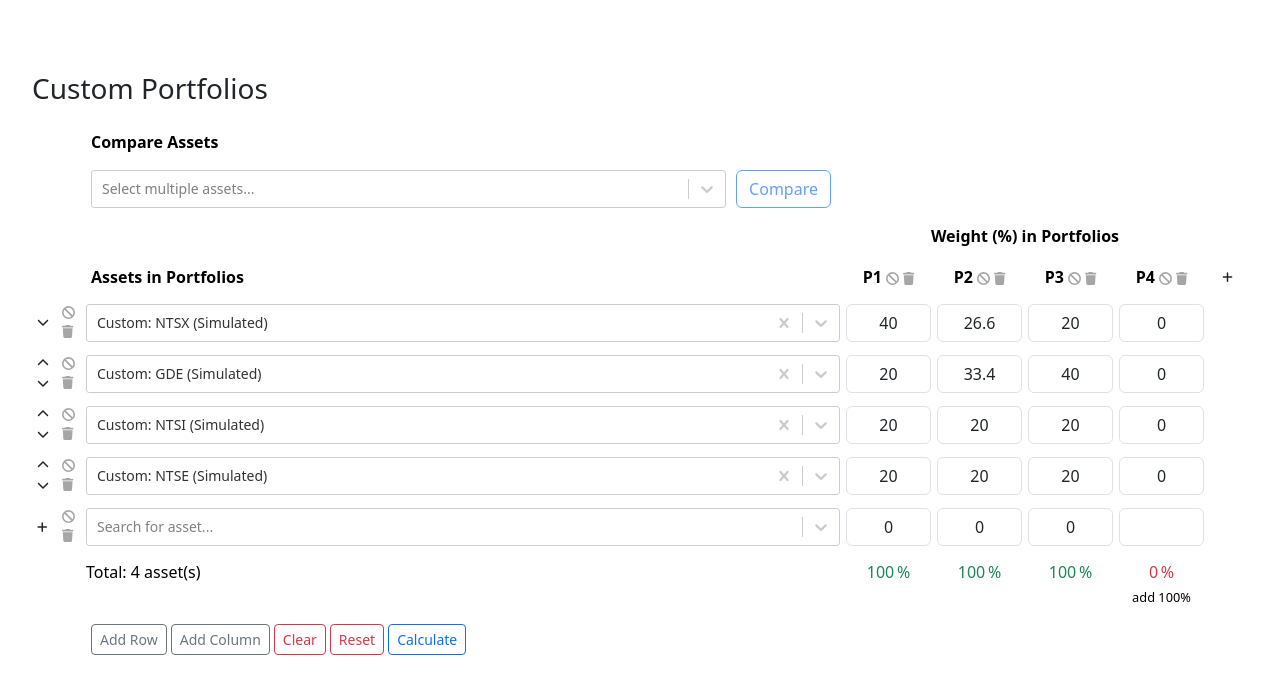
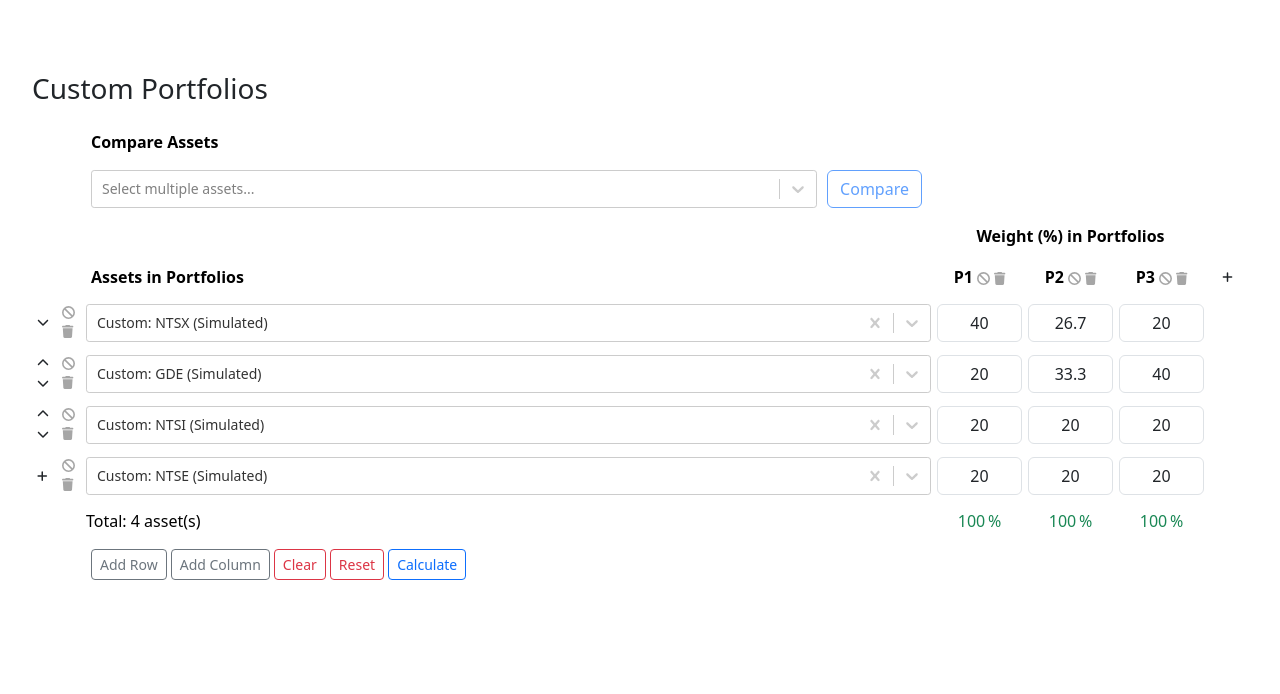
Before and after one commit to prettycode/portfolio-backtest, a React (Vite) app: page / in a window 1280 px wide. Shown: the top 694 px of the page. Built offline with nearby package versions, Linux system fonts and the light colour scheme.

Commit message:
Update packages to latest versions; prepare for work on saving/loading table state.

```diff
--- a/src/App.tsx
+++ b/src/App.tsx
@@ -1,22 +1,62 @@
-import FundSelectionTable, { FundSelectionTableRow } from './Components/FundSelection/FundSelectionTable';
+import FundSelectionTable, { FundSelectionTableState } from './Components/FundSelection/FundSelectionTable';
 import './App.css';
 
+const defaultTableState: FundSelectionTableState = {
+    columnCount: 3,
+    rows: [
+        { fundId: '-1', percentage: [0, 0, 0] },
+        { fundId: '-1', percentage: [0, 0, 0] },
+        { fundId: '-1', percentage: [0, 0, 0] }
+    ]
+};
+
+const manualTestingComparisons: Array<FundSelectionTableState> = [
+    defaultTableState,
+    {
+        // 6-Month Reserve
+        columnCount: 3,
+        rows: [
+            { fundId: 'VT', percentage: ['50', '40', '30'] },
+            { fundId: 'VGSH', percentage: ['30', '40', '50'] },
+            { fundId: 'GLD', percentage: ['20', '20', '20'] }
+        ]
+    },
+    {
+        // Global Efficient Core
+        columnCount: 3,
+        rows: [
+            { fundId: 'NTSX', percentage: ['40', '26.7', '20'] },
+            { fundId: 'GDE', percentage: ['20', '33.3', '40'] },
+            { fundId: 'NTSI', percentage: ['20', '20', '20'] },
+            { fundId: 'NTSE', percentage: ['20', '20', '20'] }
+        ]
+    }
+];
+
 function App() {
-    // eslint-disable-next-line @typescript-eslint/no-explicit-any
-    const stateDeserialized: { columnCount: number; rows: Array<FundSelectionTableRow> } = JSON.parse(
-        decodeURIComponent(
-            '%7B%22columnCount%22%3A4%2C%22rows%22%3A%5B%7B%22fundId%22%3A%22NTSX%22%2C%22percentage%22%3A%5B%2240%22%2C%2226.6%22%2C%2220%22%2C0%5D%7D%2C%7B%22fundId%22%3A%22GDE%22%2C%22percentage%22%3A%5B%2220%22%2C%2233.4%22%2C%2240%22%2C0%5D%7D%2C%7B%22fundId%22%3A%22NTSI%22%2C%22percentage%22%3A%5B%2220%22%2C%2220%22%2C%2220%22%2C0%5D%7D%2C%7B%22fundId%22%3A%22NTSE%22%2C%22percentage%22%3A%5B%2220%22%2C%2220%22%2C%2220%22%2C0%5D%7D%2C%7B%22fundId%22%3A%22%22%2C%22percentage%22%3A%5B0%2C0%2C%220%22%2C%22%22%5D%7D%5D%7D'
-        )
-    );
+    let stateToLoad: FundSelectionTableState = manualTestingComparisons[2];
+    const stateDeserialized: FundSelectionTableState | undefined = (() => {
+        try {
+            // TODO: Validate (using Zod?) that the state is a valid FundSelectionTableState
+            return JSON.parse(decodeURIComponent(location.search));
+        } catch (e) {
+            return undefined;
+        }
+    })();
+
+    if (stateDeserialized) {
+        stateToLoad = stateDeserialized;
+    }
 
     return (
         <>
             <div style={{ marginTop: 40 }}>
                 <FundSelectionTable
-                    state={stateDeserialized}
+                    state={stateToLoad}
                     onCalculatePortfolios={(columnCount, rows) => {
-                        const newSearch = new URLSearchParams({ state: JSON.stringify({ columnCount, rows }) }).toString();
-                        console.log(newSearch);
+                        const currentState: Array<FundSelectionTableState> = [{ columnCount, rows }];
+                        const newSearch = new URLSearchParams({ state: JSON.stringify(currentState) }).toString();
+                        console.log(newSearch, JSON.stringify(currentState, null, 4));
                     }}
                 ></FundSelectionTable>
             </div>
--- a/src/Components/FundSelection/FundSelectionTable.tsx
+++ b/src/Components/FundSelection/FundSelectionTable.tsx
@@ -14,6 +14,11 @@ function displayPercentage(percentage: number): string {
     return percentage.toFixed(1).replace(/\.0$/, '');
 }
 
+export type FundSelectionTableState = {
+    columnCount: number;
+    rows: Array<FundSelectionTableRow>;
+};
+
 export type FundSelectionTableRow = {
     fundId: string;
     percentage: Array<string | number>;
@@ -21,10 +26,7 @@ export type FundSelectionTableRow = {
 
 export interface FundSelectionTableProps {
     onCalculatePortfolios: (columnCount: number, rows: Array<FundSelectionTableRow>) => void;
-    state?: {
-        columnCount: number;
-        rows: Array<FundSelectionTableRow>;
-    };
+    state?: FundSelectionTableState;
 }
 
 const FundSelectionTable: React.FC<FundSelectionTableProps> = ({ state, onCalculatePortfolios }) => {
```
Also changed, not shown: package.json (+14 -13 lines), 1 other file (tests, documents, lock files or other folders).
